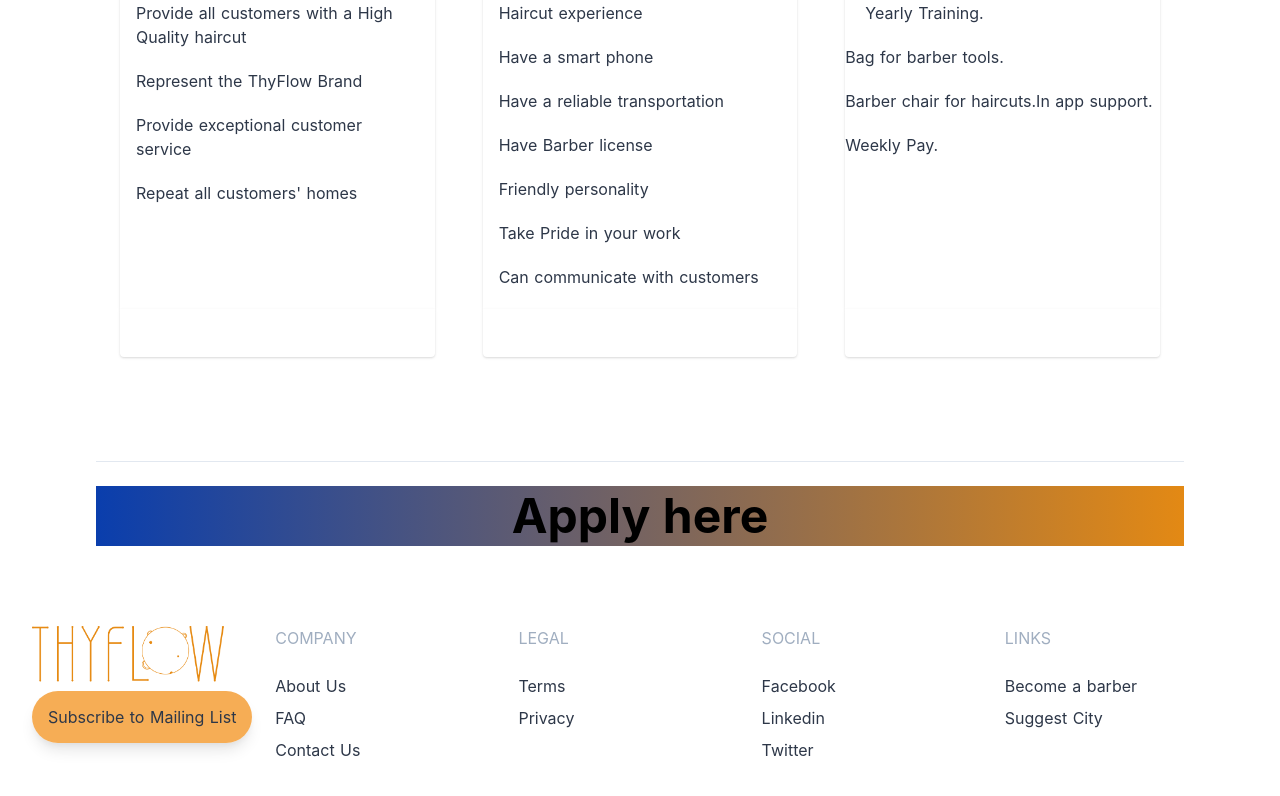
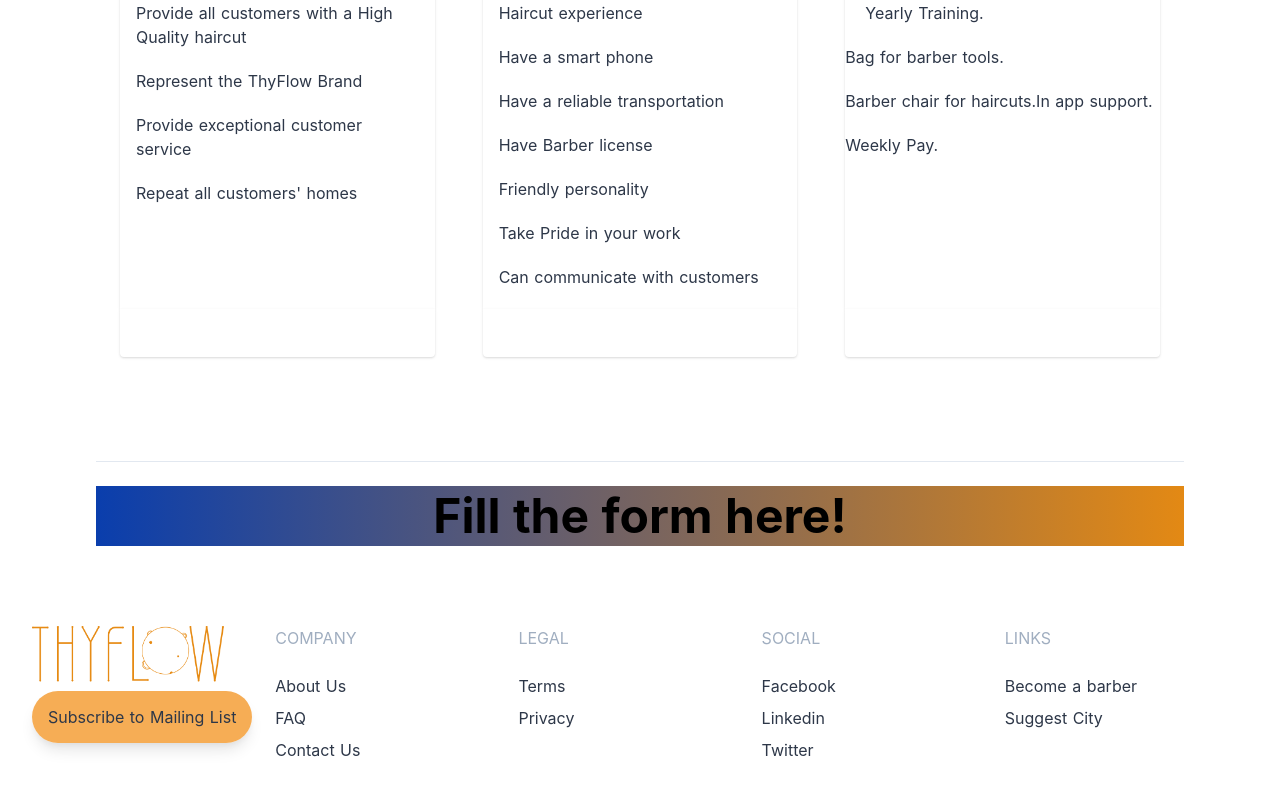
Before and after one commit to ThyFlow-Inc/thyflow2, a Nuxt app: page /become-a-barber in a window 1280 px wide. Shown: the part 798-1594 px from the top of the page. Built offline with nearby package versions, Linux system fonts and the light colour scheme.

Commit message:
Typo fix :zap:

```diff
--- a/pages/become-a-barber.vue
+++ b/pages/become-a-barber.vue
@@ -100,7 +100,7 @@
         <a
           href="https://zfrmz.com/Zum2JBzGehXjwB9XNyUp"
           class="w-full my-2 text-5xl font-bold gradient leading-tight text-center text-white-200"
-        >Apply here</a>
+        >Fill the form here!</a>
       </div>
     </div>
     <Footer />
--- a/pages/terms.vue
+++ b/pages/terms.vue
@@ -6,7 +6,6 @@
           class="flex flex-col w-full md:w-5/5 justify-center items-center content-center md:text-center"
         >
           <h1 class="my-6 text-5xl font-bold leading-tight text-center text-blue-600">THYFLOW</h1>
-          <h3 class="my-4 text-4xl font-bold leading-tight text-center">TERMS AND CONDITION</h3>
         </div>
       </div>
     </header>
```
